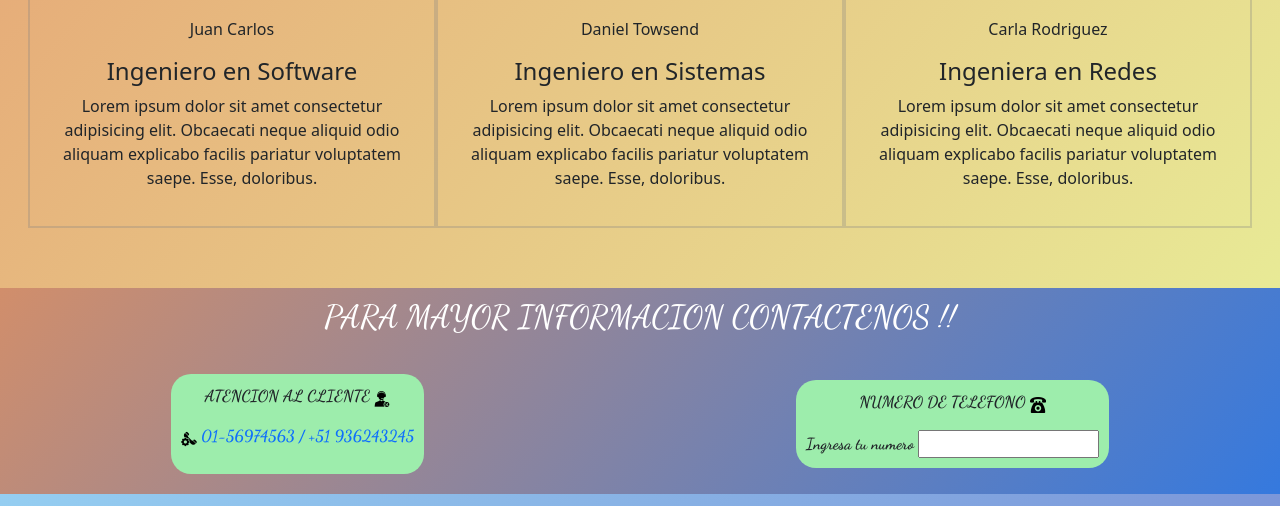
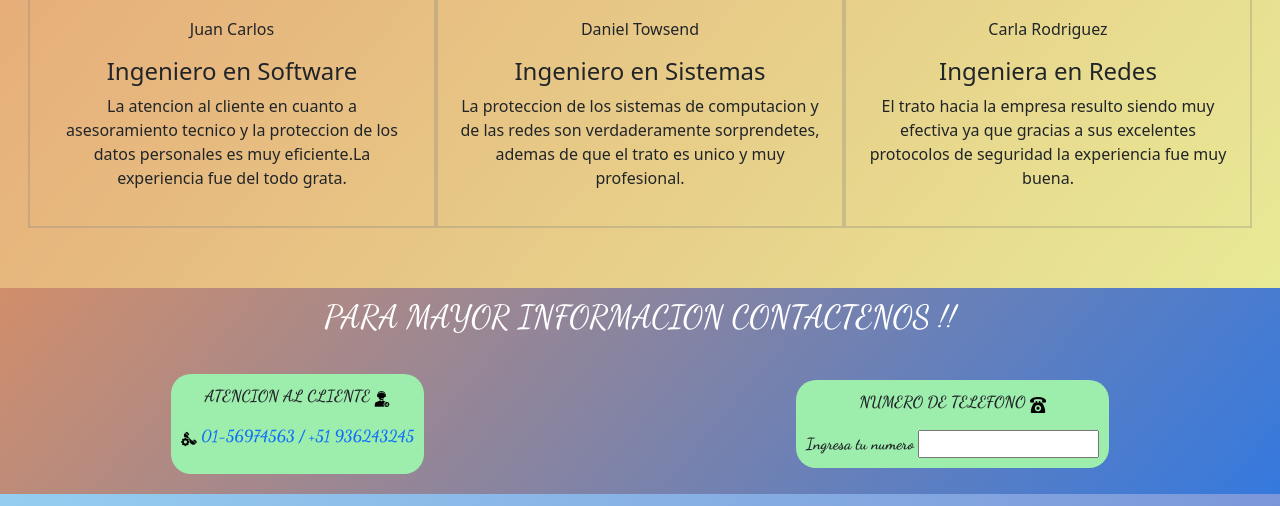
Before and after one commit to IanRios22/PreEntrega2_Rios-Mallqui, a website: page index.html in a window 1280 px wide. Shown: the part 1623-2129 px from the top of the page. Drawn offline with nearby package versions, Linux system fonts and the light colour scheme.

Commit message:
listo para subir a github

```diff
--- a/index.html
+++ b/index.html
@@ -5,6 +5,7 @@
     <meta charset="UTF-8">
     <meta http-equiv="X-UA-Compatible" content="IE=edge">
     <meta name="viewport" content="width=device-width, initial-scale=1.0">
+    <meta name="keywords" content="HTML,CSS,ASP,JS,META,PALABRAS CLAVE">
     <!--ICON PRINCIPAL PAGINA WEB-->
     <link rel="icon" href="multimedia/img/icono-login.png" type="image/x-icon">
     <!--BOOTSTRAT-->
@@ -86,22 +87,28 @@
                         <img src="multimedia/img/p2.jpg" alt="">
                         <p class="test1">Juan Carlos</p>
                         <h4>Ingeniero en Software</h4>
-                        <p>Lorem ipsum dolor sit amet consectetur adipisicing elit. Obcaecati neque aliquid odio aliquam
-                            explicabo facilis pariatur voluptatem saepe. Esse, doloribus.</p>
+                        <p>La atencion al cliente en cuanto a asesoramiento tecnico y la
+                            proteccion de los datos personales es muy eficiente.La experiencia
+                            fue del todo grata.
+                        </p>
                     </div>
                     <div class="columna col-12 col-md-4">
                         <img src="multimedia/img/p3.jpg" alt="">
                         <p class="test2">Daniel Towsend</p>
                         <h4>Ingeniero en Sistemas</h4>
-                        <p>Lorem ipsum dolor sit amet consectetur adipisicing elit. Obcaecati neque aliquid odio aliquam
-                            explicabo facilis pariatur voluptatem saepe. Esse, doloribus.</p>
+                        <p>La proteccion de los sistemas de computacion y de las redes son
+                            verdaderamente sorprendetes, ademas de que el trato es unico y
+                            muy profesional.
+                        </p>
                     </div>
                     <div class="columna col-12 col-md-4">
                         <img src="multimedia/img/p5.jpg" alt="">
                         <p class="test3">Carla Rodriguez</p>
                         <h4>Ingeniera en Redes</h4>
-                        <p>Lorem ipsum dolor sit amet consectetur adipisicing elit. Obcaecati neque aliquid odio aliquam
-                            explicabo facilis pariatur voluptatem saepe. Esse, doloribus.</p>
+                        <p>El trato hacia la empresa resulto siendo muy efectiva ya que
+                            gracias a sus excelentes protocolos de seguridad la experiencia
+                            fue muy buena.
+                        </p>
                     </div>
                 </div>
         </section>
--- a/scss/layout/_planes.scss
+++ b/scss/layout/_planes.scss
@@ -24,12 +24,6 @@
                 color: rgb(25, 25, 25);
             }
         }
-    }
-    .planes-tabla{
-        border:none;
-        border-radius: 10px;
-        text-align: center;
-        padding: 20px;
     }
     .planes-tabla{
         border:none;
```
